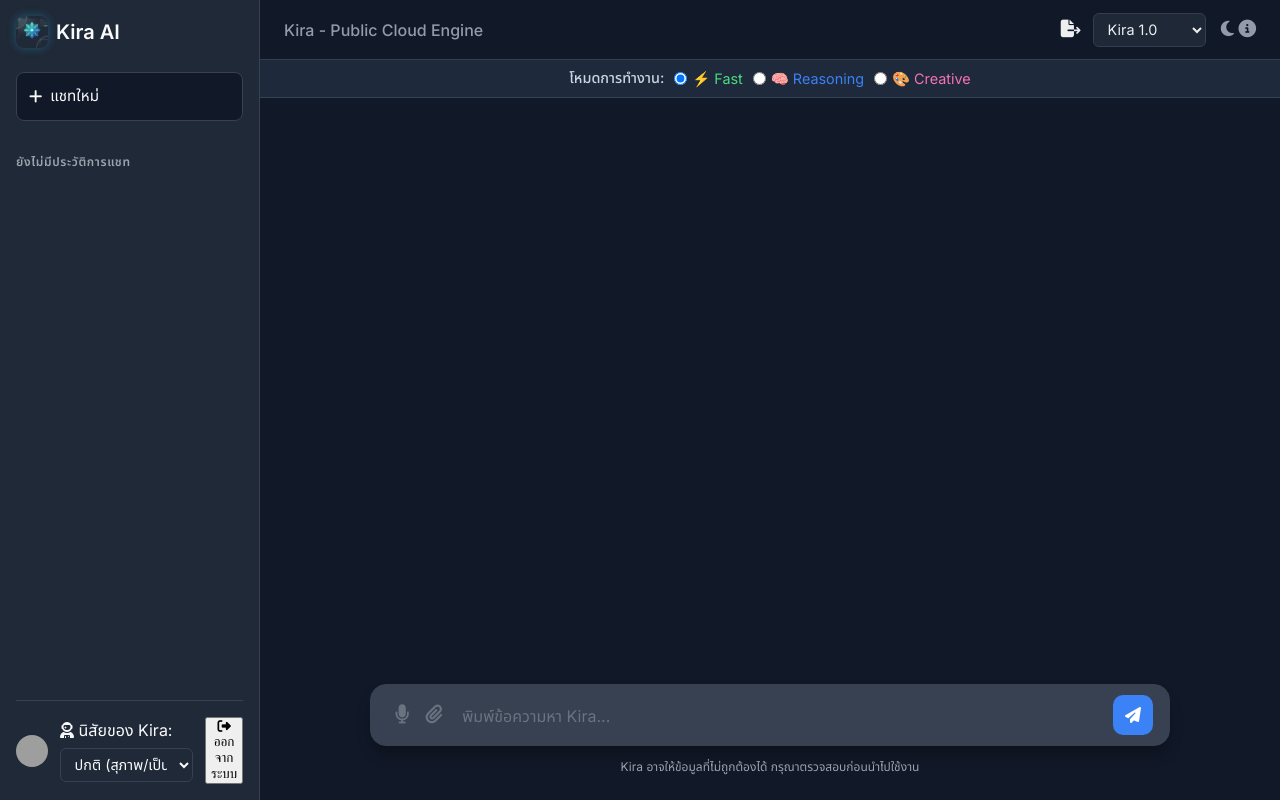
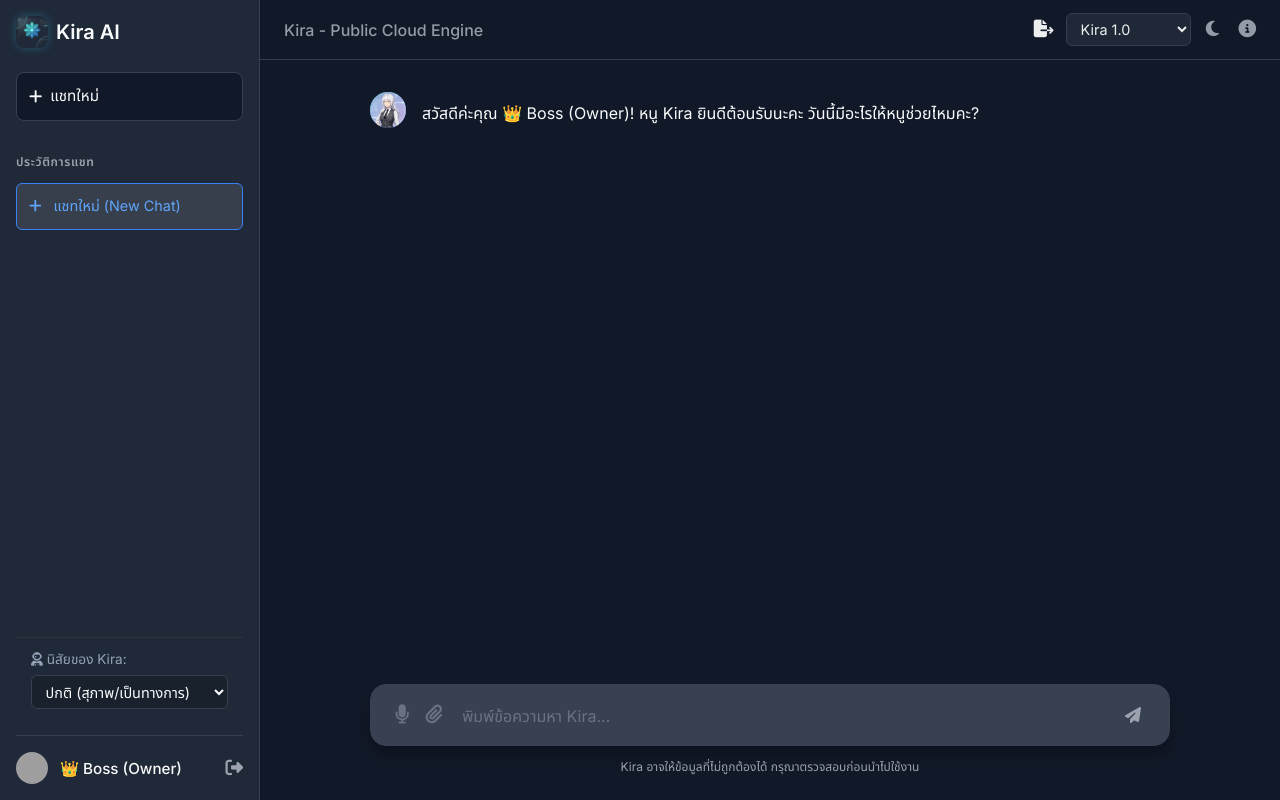
Before and after one commit to StarlightZipX/kira-public-engine, a FastAPI app: page / in a window 1280 px wide. Run offline with FastAPI, Linux system fonts and the light colour scheme; data that the repository does not hold is empty; some libraries are stand-ins or nearby versions; grey boxes are pictures that could not be loaded.

Commit message:
Add files via upload

```diff
--- a/templates/index.html
+++ b/templates/index.html
@@ -93,13 +93,10 @@
                 <!-- History items will be injected here -->
             </div>
 
-            <div class="sidebar-footer">
-                <div class="user-profile">
-                    <img id="profile-pic" src="https://ui-avatars.com/api/?name=User&background=0D8ABC&color=fff" alt="User">
-            <div class="sidebar-menu">
+            <div class="sidebar-menu" style="padding: 10px 15px; border-top: 1px solid rgba(255,255,255,0.05);">
                 <div class="persona-selector">
-                    <label for="persona-select"><i class="fa-solid fa-user-astronaut"></i> นิสัยของ Kira:</label>
-                    <select id="persona-select" class="model-select" style="width: 100%; margin-top: 5px;">
+                    <label for="persona-select" style="font-size: 0.85rem; color: #94a3b8;"><i class="fa-solid fa-user-astronaut"></i> นิสัยของ Kira:</label>
+                    <select id="persona-select" class="model-select" style="width: 100%; margin-top: 5px; background: rgba(0,0,0,0.2);">
                         <option value="default">ปกติ (สุภาพ/เป็นทางการ)</option>
                         <option value="friend">เพื่อนสนิท (เป็นกันเอง)</option>
                         <option value="manager">ผู้จัดการ (ดุดัน/เน้นผลงาน)</option>
@@ -107,7 +104,13 @@
                 </div>
             </div>
 
-            <button id="logout-btn" class="logout-btn"><i class="fa-solid fa-right-from-bracket"></i> ออกจากระบบ</button>
+            <div class="sidebar-footer">
+                <div class="user-profile">
+                    <img id="profile-pic" src="https://ui-avatars.com/api/?name=User&background=0D8ABC&color=fff" alt="User">
+                    <span id="profile-name">User</span>
+                </div>
+                <button class="settings-btn" id="btn-logout" title="ออกจากระบบ"><i class="fa-solid fa-right-from-bracket"></i></button>
+            </div>
         </aside>
 
         <!-- Main Chat Area -->
@@ -119,27 +122,27 @@
                     <button title="บันทึกและส่งออก (Export PDF)" id="btn-export" style="background: none; border: none; color: inherit; font-size: 1.1rem; cursor: pointer; padding: 0.5rem; border-radius: 8px; transition: background 0.2s;"><i class="fa-solid fa-file-export"></i></button>
                     <select id="model-select" class="model-select">
                         <option value="1.0">Kira 1.0</option>
-                        <option value="1.1">Kira 1.1 🔒</option>
+                        <option value="1.1">Kira 1.1</option>
                         <option value="1.2">Kira 1.2 🔒</option>
                     </select>
-                    <button title="สลับโหมดกลางวัน/กลางคืน" id="btn-theme"><i class="fa-solid fa-moon"></i></button>
+                    <button title="สลับโหมดกลางวัน/กลางคืน" id="btn-theme" style="margin-right: 15px;"><i class="fa-solid fa-moon"></i></button>
                     <button title="เกี่ยวกับระบบ" id="btn-info"><i class="fa-solid fa-circle-info"></i></button>
                 </div>
             </header>
 
-            <div id="sub-model-container" style="display: none; background: #1e293b; padding: 8px 15px; border-bottom: 1px solid #334155; display: flex; gap: 10px; justify-content: center; align-items: center; font-size: 0.9rem;">
-                <span style="color: #cbd5e1; font-weight: 500;">โหมดการทำงาน:</span>
-                <label style="cursor: pointer; display: flex; align-items: center; gap: 5px;">
-                    <input type="radio" name="sub-model-flavor" value="fast" checked>
-                    <span style="color: #4ade80;">⚡ Fast</span>
+            <div id="sub-model-container" style="max-height: 0; overflow: hidden; opacity: 0; transition: all 0.3s ease-in-out; background: #1e293b; border-bottom: 1px solid transparent; display: flex; gap: 10px; justify-content: center; align-items: center; font-size: 0.9rem;">
+                <span style="color: #cbd5e1; font-weight: 500; margin-left: 15px;">โหมดการทำงาน:</span>
+                <label style="cursor: pointer; display: flex; align-items: center; gap: 5px; padding: 8px 10px; border-radius: 6px; transition: background 0.2s;" class="flavor-label">
+                    <input type="radio" name="sub-model-flavor" value="fast" checked style="display: none;">
+                    <span style="color: #4ade80;"><i class="fa-solid fa-bolt"></i> Fast</span>
                 </label>
-                <label style="cursor: pointer; display: flex; align-items: center; gap: 5px;">
-                    <input type="radio" name="sub-model-flavor" value="reasoning">
-                    <span style="color: #3b82f6;">🧠 Reasoning</span>
+                <label style="cursor: pointer; display: flex; align-items: center; gap: 5px; padding: 8px 10px; border-radius: 6px; transition: background 0.2s;" class="flavor-label">
+                    <input type="radio" name="sub-model-flavor" value="reasoning" style="display: none;">
+                    <span style="color: #3b82f6;"><i class="fa-solid fa-brain"></i> Reasoning</span>
                 </label>
-                <label style="cursor: pointer; display: flex; align-items: center; gap: 5px;">
-                    <input type="radio" name="sub-model-flavor" value="creative">
-                    <span style="color: #f472b6;">🎨 Creative</span>
+                <label style="cursor: pointer; display: flex; align-items: center; gap: 5px; padding: 8px 10px; border-radius: 6px; transition: background 0.2s;" class="flavor-label">
+                    <input type="radio" name="sub-model-flavor" value="creative" style="display: none;">
+                    <span style="color: #f472b6;"><i class="fa-solid fa-palette"></i> Creative</span>
                 </label>
             </div>
 
```
